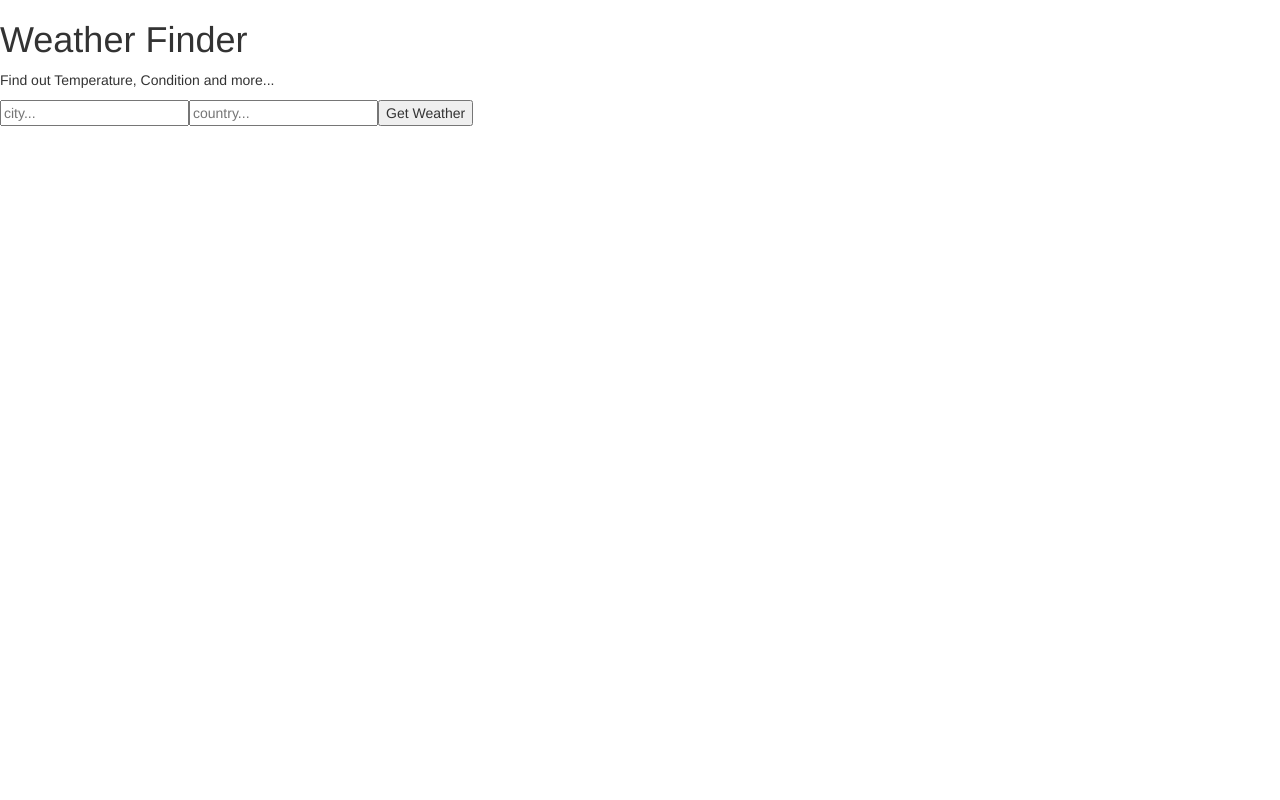
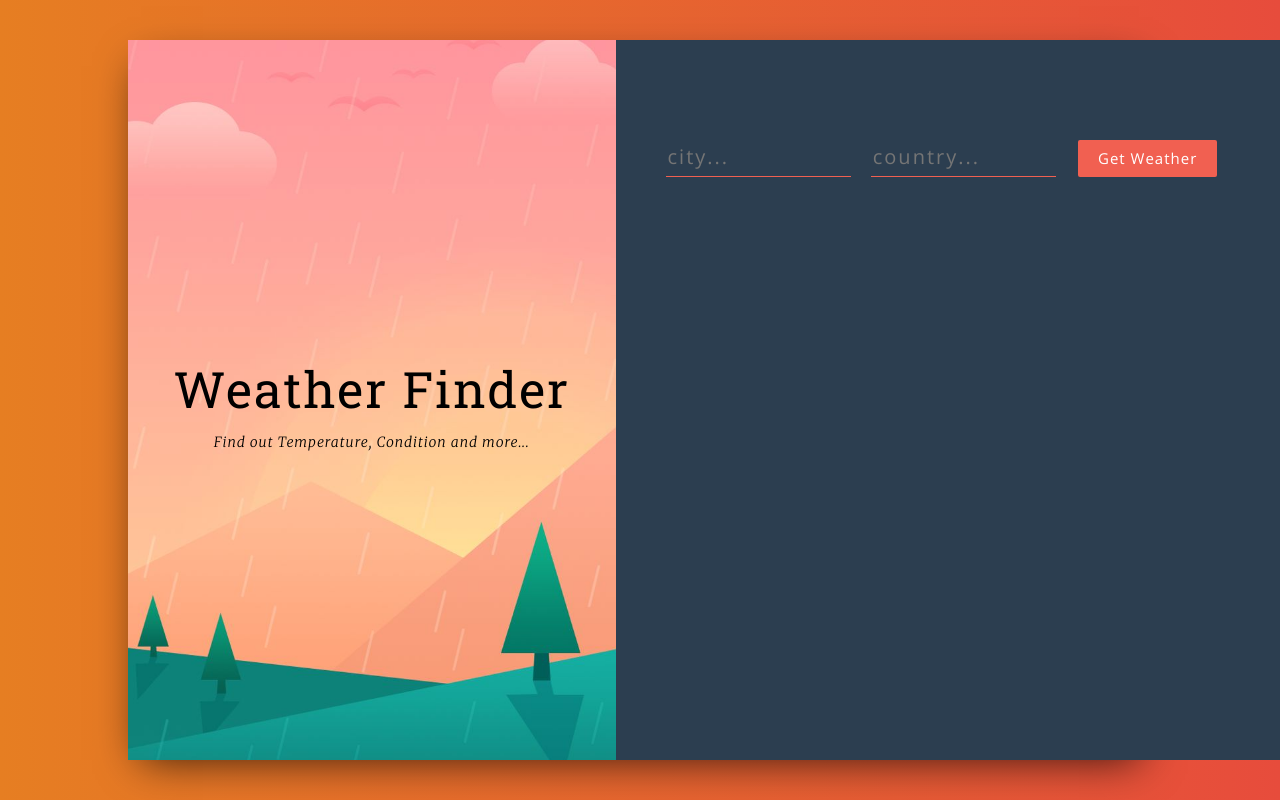
Before and after one commit to Samyaryal/WeatherAPP, a React (Create React App) app: page / in a window 1280 px wide. Built offline with nearby package versions, Linux system fonts and the light colour scheme.

Commit message:
css added and the final look of the app is ready.

```diff
--- a/src/App.css
+++ b/src/App.css
@@ -0,0 +1,127 @@
+@import url('https://fonts.googleapis.com/css?family=Merriweather:100,200,300,300i,400,400i,700');
+@import url('https://fonts.googleapis.com/css?family=Roboto+Slab:400,700');
+@import url('https://fonts.googleapis.com/css?family=Open+Sans:300,400');
+
+body {
+  font-family: "Open Sans", serif;
+}
+
+.wrapper {
+  background: linear-gradient(to right, #e67e22, #e74c3c);
+  height: 100vh;
+  display: flex;
+  justify-content: center;
+  align-items: center;
+}
+
+.main {
+  height: 90vh;
+  background: #fff;
+  box-shadow: 0px 13px 40px -13px rgba(0,0,0,0.75);
+  width: 80%;
+  margin: 0 auto;
+}
+
+.title-container {
+  height: 90vh;
+  background: url("img/bg.jpg") center center no-repeat;
+  background-size: cover;
+  display: flex;
+  align-items: center;
+  justify-content: center;
+  text-align: center;
+  color: #000;
+}
+
+.title-container__title {
+  font-size: 50px;
+  letter-spacing: 2px;
+  line-height: 1.3;
+  font-family: 'Roboto Slab', serif;
+}
+
+.title-container__subtitle {
+  font-style: italic;
+  font-weight: 100;
+  letter-spacing: 1px;
+  line-height: 1.5;
+  font-family: "Merriweather", serif;
+}
+
+.form-container {
+  background-color: #2c3e50;
+  height: 90vh;
+  padding-top: 100px;
+  padding-left: 50px;
+}
+
+input[type="text"] {
+  background-color: transparent;
+  border: 0;
+  border-bottom: solid 1px #f16051;
+  width: 30%;
+  padding-bottom: 4px;
+  color: #fff !important;
+  font-weight: lighter;
+  letter-spacing: 2px;
+  margin-bottom: 30px;
+  margin-right: 20px;
+  font-size: 20px;
+}
+
+input[type="text"] {
+    outline: none;
+}
+
+input:-webkit-autofill {
+    -webkit-box-shadow: 0 0 0 30px #2c3e50 inset;
+    -webkit-text-fill-color: #fff !important;
+}
+
+button {
+  border: 0;
+  padding: 8px 20px;
+  margin: 0 2px;
+  border-radius: 2px;
+  font-weight: lighter;
+  letter-spacing: 1px;
+  font-size: 15px;
+  cursor: pointer;
+  background-color: #f16051;
+  color: #fff;
+  font-weight: 100;
+}
+
+button:active {
+  outline: none;
+}
+
+.weather__info {
+  width: 60%;
+  font-size: 20px;
+  font-weight: 200;
+  letter-spacing: 2px;
+}
+
+.weather__key {
+  color: #f16051;
+  border-bottom: solid 2px rgba(255,255,255,0.06);
+  padding: 20px 0 20px 0;
+  font-weight: 400;
+}
+
+.weather__key:last-child {
+  border: 0;
+}
+
+.weather__value {
+  color: #fff;
+  font-weight: 200;
+}
+
+.weather__error {
+  color: #f16051;
+  font-size: 20px;
+  letter-spacing: 1px;
+  font-weight: 200;
+}
--- a/src/App.js
+++ b/src/App.js
@@ -45,7 +45,14 @@
   render () {
     return (
       <div>
+        <div className="wrapper">
+          <div className="main">
+            <div className="container">
+              <div className="row">
+                <div className="col-xs-5 title-container">
                   <Title />
+                </div>
+                <div className="col-xs-7 form-container">
                   <Form getWeather={this.getWeather}/>
                   <Weather
                     temperature={this.state.temperature}
@@ -56,6 +63,11 @@
                     error={this.state.error}
                   />
                 </div>
+              </div>
+            </div>
+          </div>
+        </div>
+      </div>
     );
   }
 };
--- a/src/components/Title.js
+++ b/src/components/Title.js
@@ -2,8 +2,8 @@
 
 const Title = () =>(
     <div>
-        <h1>Weather Finder</h1>
-        <p>Find out Temperature, Condition and more...</p>
+        <h1 className="title-container__title">Weather Finder</h1>
+        <p className="title-container__subtitle" >Find out Temperature, Condition and more...</p>
     </div>
 )
 export default Title;
--- a/src/components/Weather.js
+++ b/src/components/Weather.js
@@ -1,12 +1,30 @@
 import React from 'react';
 
 const Weather = props => (
-    <div>
-        {props.city && props.country && <p>Location:{props.city}, {props.couuntry}</p>}
-        {props.temperature && <p>Temperature:{props.temperature}</p>}
-        {props.humidity && <p>Humidity:{props.humidity}</p>}
-        {props.description && <p>Conditions:{props.description}</p>}
-        {props.error && <p>{props.error}</p>}
+    <div className="weather__info">
+        {
+            props.city && props.country && <p className="weather__key">Location:
+                <span className="weather__value"> {props.city}, {props.couuntry}</span>
+            </p>
+        }
+        {
+            props.temperature && <p className="weather__key">Temperature:
+                <span className="weather__value"> {props.temperature}</span>
+            </p>
+        }
+        {
+            props.humidity && <p className="weather__key">Humidity:
+                <span className="weather__value"> {props.humidity}</span>
+            </p>
+        }
+        {
+            props.description && <p className="weather__key">Conditions:
+                <span className="weather__value"> {props.description}</span>
+            </p>
+        }
+        {
+            props.error && <p className="weather__error">{props.error}</p>
+        }
     </div>
 );
 export default Weather;
--- a/src/index.js
+++ b/src/index.js
@@ -1,6 +1,7 @@
 import React from 'react';
 import ReactDOM from 'react-dom';
 import 'bootstrap/dist/css/bootstrap.min.css';
+import "./App.css";
 import App from './App';
 import * as serviceWorker from './serviceWorker';
 
```
Also changed, not shown: src/img/bg.jpg (added). Lines whose indentation alone changed are shown as unchanged.
